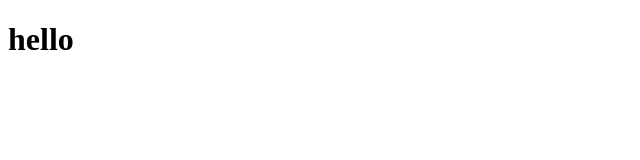
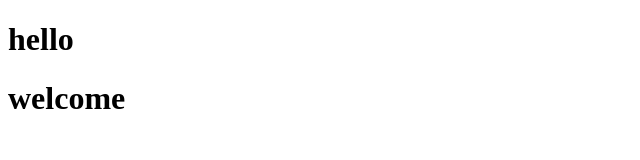
Before and after one commit to Aakrity07/test, a plain HTML site: page index.html in a window 1280 px wide. Shown: the whole page, without its empty margins (0-640 px from the left). Drawn offline with Linux system fonts and the light colour scheme.

Commit message:
welcome added

```diff
--- a/index.html
+++ b/index.html
@@ -7,6 +7,8 @@
 </head>
 <body>
     <h1>hello</h1>
+    <h1>welcome
 
+    </h1>
 </body>
 </html>
```
